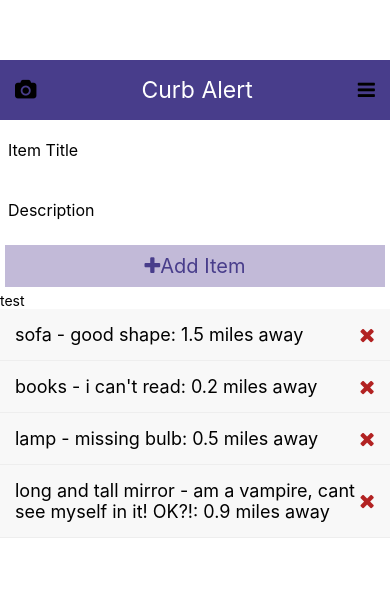
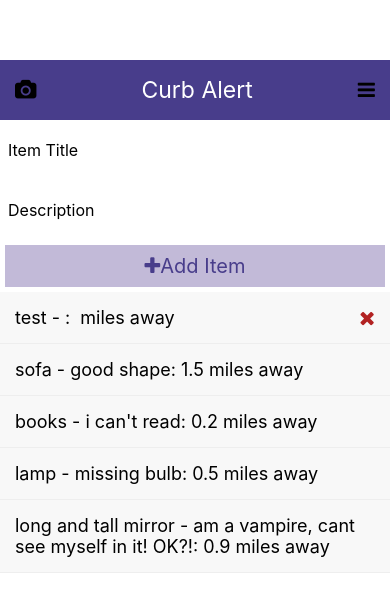
Before and after one commit to ETS-ReactNative5/CurbAlert, a React Native app: screen / in a window 390 px wide. Shown: the top 612 px of the page. Built offline with nearby package versions, Linux system fonts and the light colour scheme.

Commit message:
add ItemDetail display

```diff
--- a/components/ItemControl.js
+++ b/components/ItemControl.js
@@ -19,19 +19,10 @@ const ItemControl = () => {
   ]);
 
   const [selectedItem, setSelectedItem] = useState({text: 'test'});
-
   const handleSelectingItem = id => {
     const changeSelectedItem = items.filter(item => item.id === id)[0];
-    console.log(changeSelectedItem);
-    setSelectedItem({changeSelectedItem});
+    setSelectedItem(changeSelectedItem);
   };
-
-  // NOT SURE HOW TO SET THIS UP TO SAVE ID IN CURRENT STATE??
-  // const handleItemPress = (id) => {
-  //   setState({
-  //     currentItemInDetail: id,
-  //   });
-  // };
 
   // handleChangingSelectedTicket = (id) => {
   //   // const selectedTicket = this.props.mainTicketList[id];
@@ -67,16 +58,11 @@ const ItemControl = () => {
   return (
     <View style={styles.list}>
       <AddItem addItem={addItem} calculateDistance={calculateDistance} />
-      <Text>{selectedItem.text}</Text>
+      <ItemDetail item={selectedItem} deleteItem={deleteItem} />
       <FlatList
         data={items}
         renderItem={({item}) => (
-          <ListItem
-            item={item}
-            deleteItem={deleteItem}
-            handleSelectingItem={handleSelectingItem}
-            // itemPress={handleItemPress}
-          />
+          <ListItem item={item} handleSelectingItem={handleSelectingItem} />
         )}
       />
     </View>
--- a/components/ItemDetail.js
+++ b/components/ItemDetail.js
@@ -1,14 +1,46 @@
-import { StyleSheet, Text, View } from 'react-native'
-import React from 'react'
+import {StyleSheet, Text, View, TouchableOpacity} from 'react-native';
+import React from 'react';
+import Icon from 'react-native-vector-icons/dist/FontAwesome';
+import PropTypes from 'prop-types';
 
-const ItemDetail = () => {
+const ItemDetail = ({item, deleteItem}) => {
   return (
-    <View>
-      <Text>ItemDetail</Text>
-    </View>
-  )
-}
+    <TouchableOpacity style={styles.listItem}>
+      <View style={styles.listItemView}>
+        <Text style={styles.listItemText}>
+          {item.text} - {item.description}: {item.distance} miles away
+        </Text>
+        <Icon
+          name="remove"
+          size={20}
+          color="firebrick"
+          onPress={() => deleteItem(item.id)}
+        />
+      </View>
+    </TouchableOpacity>
+  );
+};
 
-export default ItemDetail
+ItemDetail.propTypes = {
+  item: PropTypes.object,
+  deleteItem: PropTypes.func,
+};
 
-const styles = StyleSheet.create({})
+export default ItemDetail;
+
+const styles = StyleSheet.create({
+  listItem: {
+    padding: 15,
+    backgroundColor: '#f8f8f8',
+    borderBottomWidth: 1,
+    borderColor: '#eee',
+  },
+  listItemView: {
+    flexDirection: 'row',
+    justifyContent: 'space-between',
+    alignItems: 'center',
+  },
+  listItemText: {
+    fontSize: 18,
+  },
+});
--- a/components/ListItem.js
+++ b/components/ListItem.js
@@ -3,23 +3,21 @@ import React from 'react';
 import Icon from 'react-native-vector-icons/dist/FontAwesome';
 import PropTypes from 'prop-types';
 
-const ListItem = ({item, deleteItem, pressItem, id, handleSelectingItem}) => {
-  // const handleItemPress = () => {
-  //   pressItem(id);
-  // };
+const ListItem = ({item, deleteItem, handleSelectingItem}) => {
   return (
-    <TouchableOpacity style={styles.listItem}
-    onPress={() => handleSelectingItem(item.id)}>
+    <TouchableOpacity
+      style={styles.listItem}
+      onPress={() => handleSelectingItem(item.id)}>
       <View style={styles.listItemView}>
         <Text style={styles.listItemText}>
           {item.text} - {item.description}: {item.distance} miles away
         </Text>
-        <Icon
+        {/* <Icon
           name="remove"
           size={20}
           color="firebrick"
           onPress={() => deleteItem(item.id)}
-        />
+        /> */}
       </View>
     </TouchableOpacity>
   );
```
Also changed, not shown: 1 other file (tests, documents, lock files or other folders).
